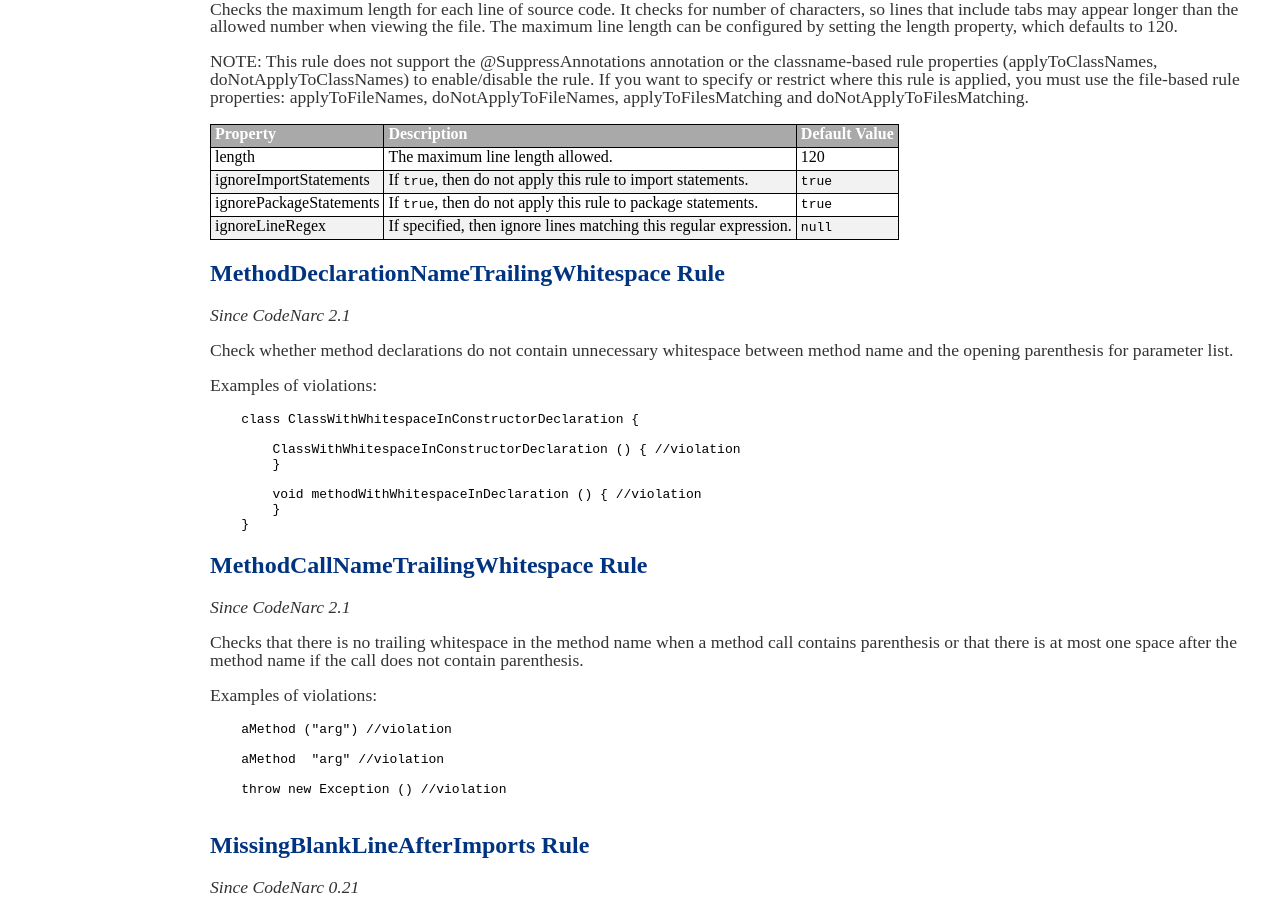
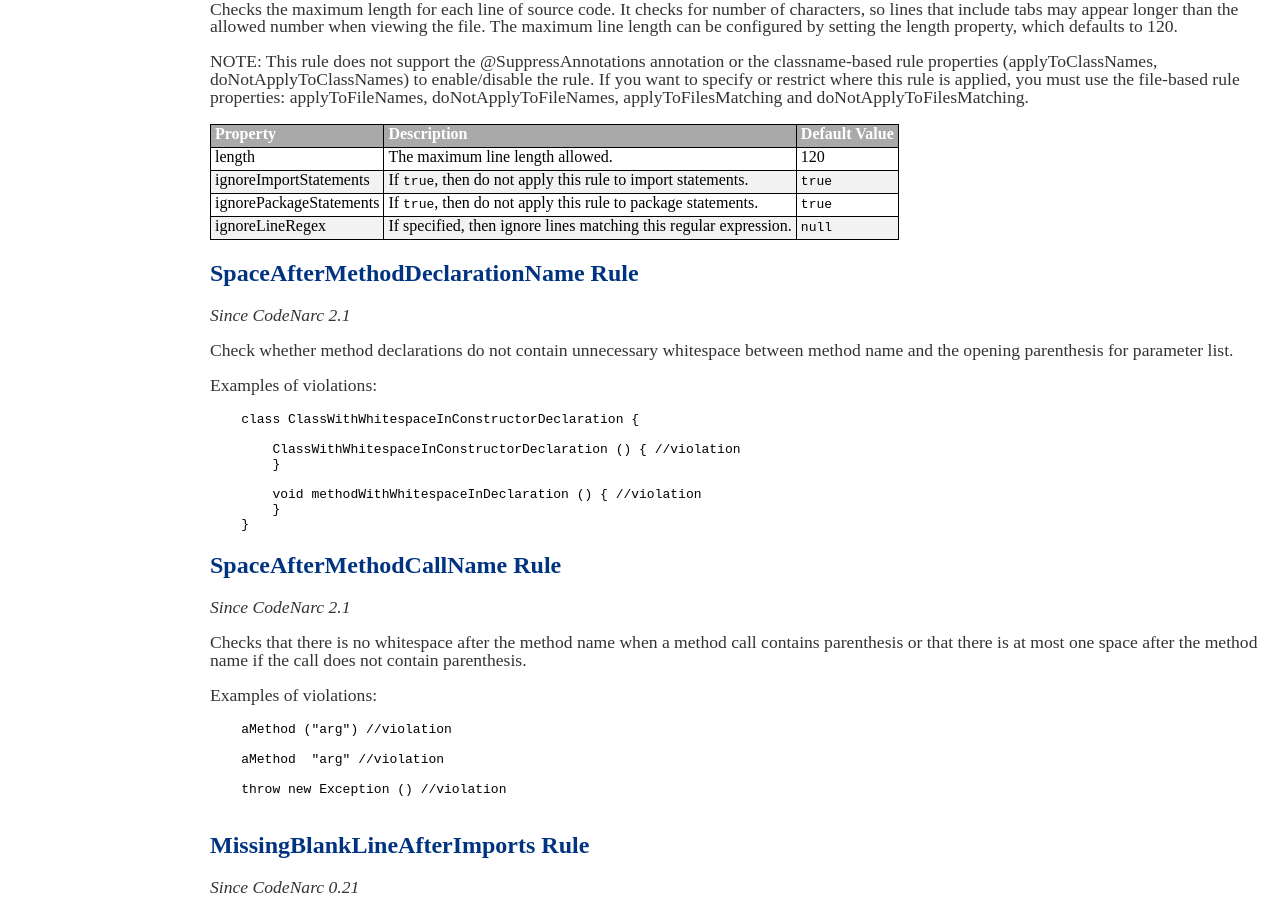
Before and after one commit to CodeNarc/CodeNarc, a Jekyll site: the page built from codenarc-rules-formatting.md, in a window 1280 px wide and 900 px high, scrolled down 7022 px. Built offline with Jekyll 4.4.1, drawn with Linux system fonts in a browser that asks for light colours.

Commit message:
Rename MethodCallNameTrailingWhitespaceRule to SpaceAfterMethodCallNameRule and MethodDeclarationNameTrailingWhitespaceRule to SpaceAfterMethodDeclarationNameRule

````diff
--- a/codenarc-rules-formatting.md
+++ b/codenarc-rules-formatting.md
@@ -464,7 +464,7 @@ applyToFilesMatching and doNotApplyToFilesMatching.
 | ignorePackageStatements     | If `true`, then do not apply this rule to package statements.| `true` |
 | ignoreLineRegex             | If specified, then ignore lines matching this regular expression.| `null` |
 
-## MethodDeclarationNameTrailingWhitespace Rule
+## SpaceAfterMethodDeclarationName Rule
 
 *Since CodeNarc 2.1*
 
@@ -484,11 +484,11 @@ Examples of violations:
     }
 ```
 
-## MethodCallNameTrailingWhitespace Rule
+## SpaceAfterMethodCallName Rule
 
 *Since CodeNarc 2.1*
 
-Checks that there is no trailing whitespace in the method name when a method call contains parenthesis or that there
+Checks that there is no whitespace after the method name when a method call contains parenthesis or that there
 is at most one space after the method name if the call does not contain parenthesis.
 
 Examples of violations:
````
